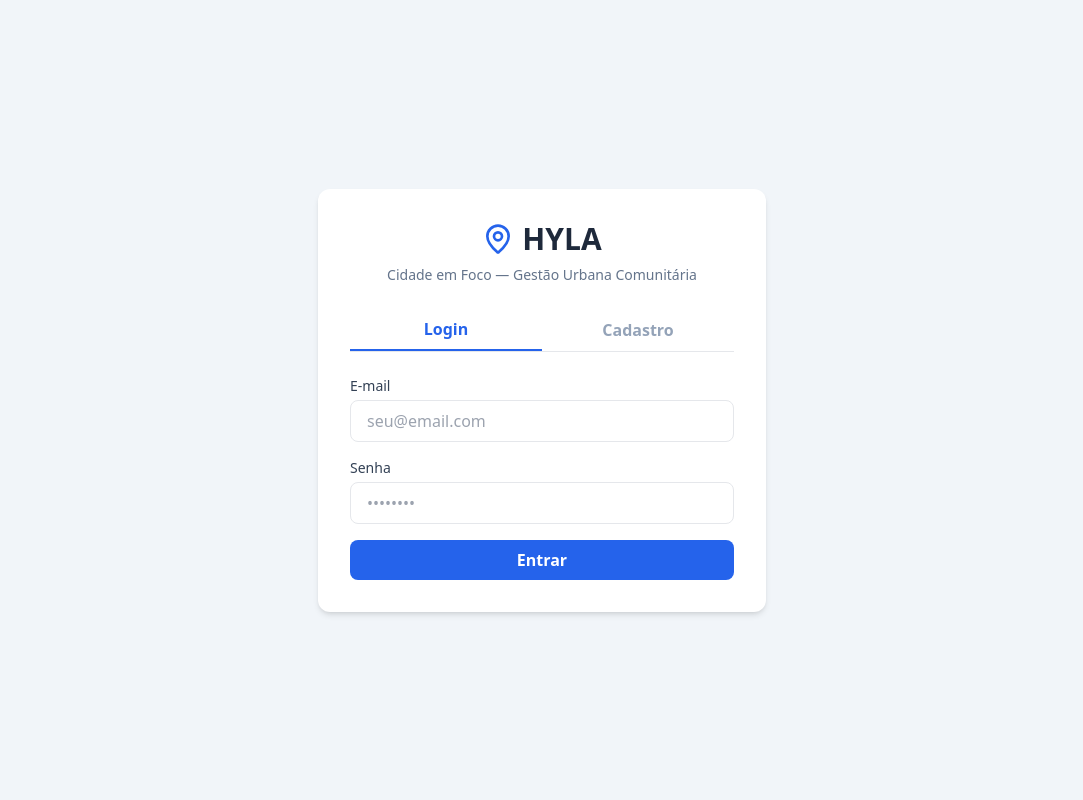
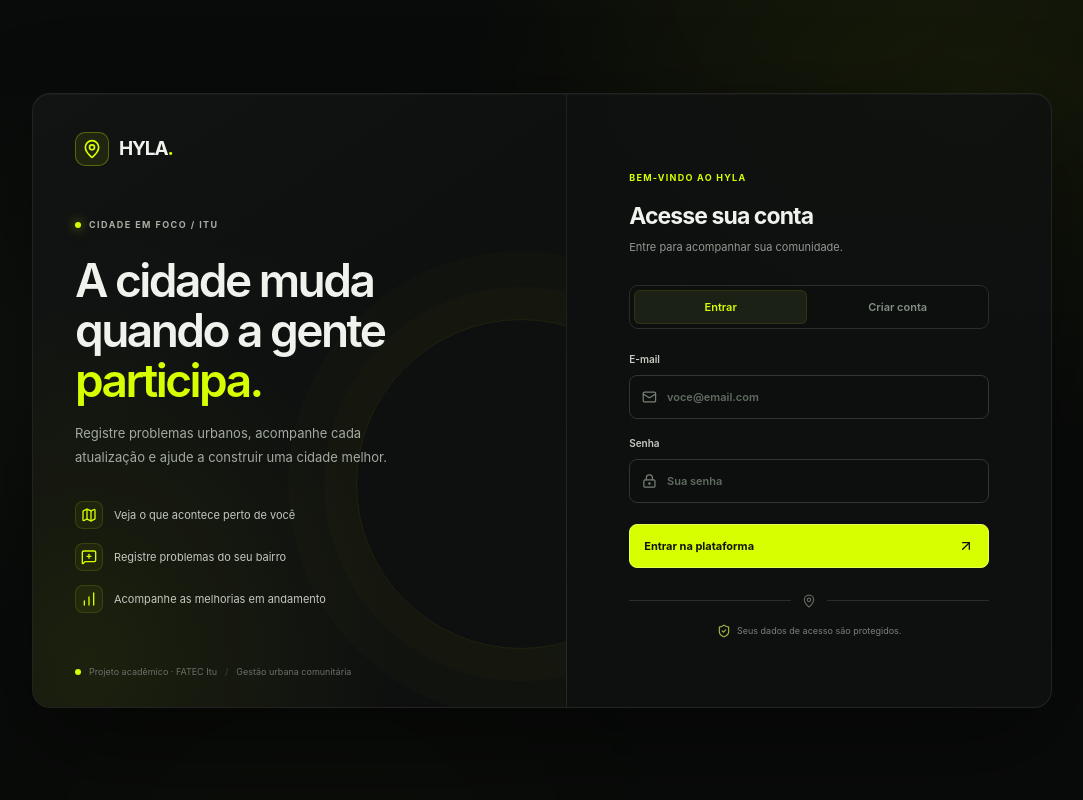
Before and after one commit to foxmount/HYLA, a plain HTML site: page index.html in a window 1280 px wide. Shown: the whole page, without its empty margins (98-1181 px from the left). Drawn offline with nearby package versions, Linux system fonts and the light colour scheme; some packages are replaced by stand-ins of ours; a script that the page names is missing.

Commit message:
Redesign HYLA sign-in screen
Co-authored-by: Copilot <223556219+Copilot@users.noreply.github.com>

```diff
--- /dev/null
+++ b/css/auth.css
@@ -0,0 +1,175 @@
+:root {
+  color-scheme: dark;
+  --auth-bg: #090b0a;
+  --auth-panel: #111412;
+  --auth-panel-raised: #171b18;
+  --auth-border: #282e29;
+  --auth-text: #f0f2ed;
+  --auth-muted: #929991;
+  --auth-neon: #d7ff00;
+  --auth-neon-soft: rgb(215 255 0 / 8%);
+}
+
+.auth-page {
+  position: relative;
+  display: grid;
+  min-height: 100vh;
+  min-height: 100dvh;
+  overflow: hidden;
+  place-items: center;
+  padding: clamp(18px, 4vw, 56px);
+  color: var(--auth-text);
+  background:
+    radial-gradient(ellipse at 18% 44%, rgb(33 42 21 / 24%), transparent 44%),
+    radial-gradient(ellipse at 85% 12%, rgb(215 255 0 / 5%), transparent 35%),
+    var(--auth-bg);
+  font-family: Inter, ui-sans-serif, system-ui, -apple-system, BlinkMacSystemFont, "Segoe UI", sans-serif;
+}
+
+.auth-grid {
+  position: fixed;
+  inset: 0;
+  background-image: linear-gradient(rgb(255 255 255 / 2.2%) 1px, transparent 1px), linear-gradient(90deg, rgb(255 255 255 / 2.2%) 1px, transparent 1px);
+  background-size: 56px 56px;
+  mask-image: radial-gradient(ellipse at 48% 48%, #000 0%, transparent 76%);
+  pointer-events: none;
+}
+
+.auth-glow {
+  position: fixed;
+  width: 360px;
+  height: 360px;
+  border-radius: 50%;
+  background: var(--auth-neon);
+  filter: blur(145px);
+  opacity: .055;
+  pointer-events: none;
+}
+
+.auth-glow-one { top: -240px; right: 12%; }
+.auth-glow-two { bottom: -270px; left: 18%; opacity: .04; }
+
+.auth-shell {
+  position: relative;
+  display: grid;
+  width: min(100%, 1020px);
+  min-height: 590px;
+  grid-template-columns: 1.05fr .95fr;
+  overflow: hidden;
+  border: 1px solid rgb(255 255 255 / 8%);
+  border-radius: 18px;
+  background: rgb(15 18 16 / 88%);
+  box-shadow: 0 32px 100px rgb(0 0 0 / 48%), 0 1px 0 rgb(255 255 255 / 3%) inset;
+  animation: auth-enter 650ms cubic-bezier(.2, .75, .25, 1) both;
+}
+
+.auth-story {
+  position: relative;
+  display: flex;
+  min-width: 0;
+  flex-direction: column;
+  justify-content: space-between;
+  overflow: hidden;
+  border-right: 1px solid rgb(255 255 255 / 6%);
+  padding: 38px 42px 28px;
+  background:
+    radial-gradient(ellipse at 10% 92%, rgb(215 255 0 / 7%), transparent 45%),
+    linear-gradient(145deg, rgb(255 255 255 / 1.5%), transparent 45%);
+}
+
+.auth-story::after {
+  position: absolute;
+  right: -120px;
+  bottom: 58px;
+  width: 330px;
+  height: 330px;
+  border: 1px solid rgb(215 255 0 / 8%);
+  border-radius: 50%;
+  box-shadow: 0 0 0 32px rgb(215 255 0 / 1.5%), 0 0 0 68px rgb(215 255 0 / 1%);
+  content: "";
+  pointer-events: none;
+}
+
+.brand-lockup { display: inline-flex; width: fit-content; align-items: center; gap: 10px; text-decoration: none; }
+.brand-mark { display: grid; width: 34px; height: 34px; place-items: center; border: 1px solid rgb(215 255 0 / 30%); border-radius: 10px; color: var(--auth-neon); background: var(--auth-neon-soft); }
+.brand-name { color: var(--auth-text); font-size: 19px; font-weight: 750; letter-spacing: -.06em; }
+.brand-period { color: var(--auth-neon); }
+
+.story-content { position: relative; z-index: 1; max-width: 410px; margin: auto 0; padding: 44px 0 52px; }
+.story-kicker { display: inline-flex; align-items: center; gap: 8px; color: #a7afa5; font-size: 9px; font-weight: 700; letter-spacing: .16em; }
+.story-kicker > span { width: 6px; height: 6px; border-radius: 50%; background: var(--auth-neon); box-shadow: 0 0 11px rgb(215 255 0 / 70%); }
+.story-content h1 { margin-top: 21px; color: var(--auth-text); font-size: clamp(32px, 4.1vw, 46px); font-weight: 620; letter-spacing: -.055em; line-height: 1.09; }
+.story-content h1 > span { color: var(--auth-neon); }
+.story-content > p { max-width: 350px; margin-top: 17px; color: #a2aaa1; font-size: 13px; line-height: 1.8; }
+.story-points { display: grid; gap: 14px; margin-top: 32px; }
+.story-points > div { display: flex; align-items: center; gap: 11px; color: #c3c9c1; font-size: 11px; }
+.point-icon { display: grid; width: 28px; height: 28px; flex: 0 0 28px; place-items: center; border: 1px solid rgb(215 255 0 / 13%); border-radius: 8px; color: var(--auth-neon); background: rgb(215 255 0 / 5%); }
+.story-footer { position: relative; z-index: 1; display: flex; flex-wrap: wrap; align-items: center; gap: 8px; color: #697169; font-size: 9px; }
+.footer-pulse { width: 6px; height: 6px; border-radius: 50%; background: var(--auth-neon); }
+.footer-divider { color: #3c443c; }
+
+.auth-form-side { display: grid; align-content: center; justify-items: center; padding: 44px clamp(24px, 5vw, 58px); }
+.auth-card { width: 100%; max-width: 360px; }
+.card-heading .card-eyebrow { color: var(--auth-neon); font-size: 9px; font-weight: 700; letter-spacing: .14em; }
+.card-heading h2 { margin-top: 12px; color: var(--auth-text); font-size: 23px; font-weight: 650; letter-spacing: -.04em; }
+.card-heading p { margin-top: 6px; color: var(--auth-muted); font-size: 11px; }
+
+.auth-tabs { display: grid; grid-template-columns: 1fr 1fr; gap: 4px; margin-top: 29px; border: 1px solid var(--auth-border); border-radius: 9px; padding: 4px; background: #0c0f0d; }
+.auth-tab { min-height: 34px; border: 0; border-radius: 6px; color: #858e85; background: transparent; font: inherit; font-size: 11px; font-weight: 600; cursor: pointer; transition: background 160ms ease, color 160ms ease, box-shadow 160ms ease; }
+.auth-tab:hover { color: var(--auth-text); }
+.auth-tab.is-active { color: var(--auth-neon); background: #1b2114; box-shadow: 0 0 0 1px rgb(215 255 0 / 9%) inset; }
+
+.auth-form { display: grid; gap: 17px; margin-top: 23px; }
+.auth-form.hidden { display: none; }
+.auth-field { display: grid; gap: 8px; color: #c4cbc2; font-size: 10px; font-weight: 600; }
+.input-wrap { display: flex; height: 44px; align-items: center; gap: 10px; border: 1px solid #303731; border-radius: 8px; padding: 0 12px; color: #768076; background: #0c0f0d; transition: border-color 160ms ease, box-shadow 160ms ease, background 160ms ease; }
+.input-wrap:focus-within { border-color: rgb(215 255 0 / 65%); background: #10130f; box-shadow: 0 0 0 3px rgb(215 255 0 / 8%), 0 0 22px rgb(215 255 0 / 4%); }
+.input-wrap input { width: 100%; height: 100%; border: 0; outline: 0; color: var(--auth-text); background: transparent; font: inherit; font-size: 11px; }
+.input-wrap input::placeholder { color: #626b62; }
+.input-wrap input:-webkit-autofill { -webkit-text-fill-color: var(--auth-text); box-shadow: 0 0 0 1000px #0c0f0d inset; }
+
+.auth-submit { display: flex; min-height: 44px; align-items: center; justify-content: space-between; gap: 10px; margin-top: 4px; border: 1px solid #e6ff55; border-radius: 8px; padding: 0 14px; color: #11140a; background: var(--auth-neon); font: inherit; font-size: 11px; font-weight: 750; cursor: pointer; transition: transform 160ms ease, box-shadow 160ms ease, background 160ms ease; }
+.auth-submit:hover { transform: translateY(-1px); background: #e4ff39; box-shadow: 0 7px 25px rgb(215 255 0 / 15%); }
+.auth-submit:focus-visible { outline: 2px solid var(--auth-text); outline-offset: 3px; }
+.auth-submit:disabled { transform: none; opacity: .65; cursor: wait; }
+
+.auth-divider { display: flex; align-items: center; gap: 11px; margin-top: 26px; color: #60695f; }
+.auth-divider span { height: 1px; flex: 1; background: var(--auth-border); }
+.privacy-note { display: flex; align-items: center; justify-content: center; gap: 6px; margin-top: 16px; color: #778077; font-size: 9px; }
+.privacy-note svg { color: #a2b843; }
+.mobile-footer { display: none; }
+
+.auth-page .swal2-popup { border: 1px solid var(--auth-border); color: var(--auth-text); background: var(--auth-panel); }
+.auth-page .swal2-title { color: var(--auth-text); }
+.auth-page .swal2-html-container { color: var(--auth-muted); }
+.auth-page .swal2-confirm { color: #11140a !important; }
+
+@keyframes auth-enter {
+  from { opacity: 0; transform: translateY(12px) scale(.99); }
+  to { opacity: 1; transform: translateY(0) scale(1); }
+}
+
+@media (max-width: 720px) {
+  .auth-page { overflow-y: auto; padding: 18px; }
+  .auth-shell { width: min(100%, 460px); min-height: auto; grid-template-columns: 1fr; }
+  .auth-story { min-height: auto; border-right: 0; border-bottom: 1px solid rgb(255 255 255 / 6%); padding: 22px 24px; }
+  .auth-story::after { right: -210px; bottom: -220px; width: 300px; height: 300px; }
+  .story-content { padding: 32px 0 26px; }
+  .story-content h1 { margin-top: 13px; font-size: clamp(28px, 8vw, 36px); }
+  .story-content > p { margin-top: 10px; font-size: 11px; }
+  .story-points { grid-template-columns: 1fr; gap: 9px; margin-top: 19px; }
+  .story-points > div { font-size: 10px; }
+  .story-footer { display: none; }
+  .auth-form-side { padding: 26px 24px 23px; }
+  .card-heading h2 { font-size: 21px; }
+  .auth-tabs { margin-top: 22px; }
+  .auth-form { margin-top: 18px; }
+  .mobile-footer { display: block; margin-top: 21px; color: #626b62; font-size: 9px; }
+}
+
+@media (prefers-reduced-motion: reduce) {
+  .auth-shell { animation: none; }
+  .auth-tab,
+  .input-wrap,
+  .auth-submit { transition: none; }
+}
--- a/index.html
+++ b/index.html
@@ -3,80 +3,94 @@
 <head>
   <meta charset="UTF-8">
   <meta name="viewport" content="width=device-width, initial-scale=1.0">
-  <title>HYLA - Entrar ou Cadastrar</title>
+  <meta name="theme-color" content="#090b0a">
+  <meta name="description" content="Entre no HYLA — Cidade em Foco e acompanhe as melhorias da sua cidade.">
+  <title>Entrar | HYLA — Cidade em Foco</title>
 
-  <!-- Tailwind CSS CDN -->
   <script src="https://cdn.tailwindcss.com"></script>
+  <script src="https://unpkg.com/lucide@latest"></script>
+  <script src="https://cdn.jsdelivr.net/npm/sweetalert2@11"></script>
+  <link rel="stylesheet" href="css/auth.css">
+</head>
+<body class="auth-page">
+  <div class="auth-grid" aria-hidden="true"></div>
+  <div class="auth-glow auth-glow-one" aria-hidden="true"></div>
+  <div class="auth-glow auth-glow-two" aria-hidden="true"></div>
 
-  <!-- Lucide Icons -->
-  <script src="https://unpkg.com/lucide@latest"></script>
+  <main class="auth-shell">
+    <section class="auth-story" aria-label="Sobre o HYLA">
+      <a class="brand-lockup" href="index.html" aria-label="HYLA Cidade em Foco">
+        <span class="brand-mark"><i data-lucide="map-pin" class="h-5 w-5"></i></span>
+        <span class="brand-name">HYLA<span class="brand-period">.</span></span>
+      </a>
 
-  <!-- SweetAlert2 -->
-  <script src="https://cdn.jsdelivr.net/npm/sweetalert2@11"></script>
+      <div class="story-content">
+        <div class="story-kicker"><span></span> CIDADE EM FOCO / ITU</div>
+        <h1>A cidade muda<br>quando a gente <span>participa.</span></h1>
+        <p>Registre problemas urbanos, acompanhe cada atualização e ajude a construir uma cidade melhor.</p>
 
-</head>
-<body class="bg-slate-100 min-h-screen flex items-center justify-center p-4">
+        <div class="story-points">
+          <div><span class="point-icon"><i data-lucide="map" class="h-4 w-4"></i></span><span>Veja o que acontece perto de você</span></div>
+          <div><span class="point-icon"><i data-lucide="message-square-plus" class="h-4 w-4"></i></span><span>Registre problemas do seu bairro</span></div>
+          <div><span class="point-icon"><i data-lucide="chart-no-axes-column-increasing" class="h-4 w-4"></i></span><span>Acompanhe as melhorias em andamento</span></div>
+        </div>
+      </div>
 
-  <div class="bg-white p-8 rounded-xl shadow-md w-full max-w-md">
-    <!-- Header/Logo -->
-    <div class="text-center mb-6">
-      <div class="flex justify-center items-center gap-2 mb-2">
-        <i data-lucide="map-pin" class="w-8 h-8 text-blue-600"></i>
-        <h1 class="text-3xl font-bold text-slate-800">HYLA</h1>
+      <div class="story-footer">
+        <span class="footer-pulse"></span>
+        <span>Projeto acadêmico · FATEC Itu</span>
+        <span class="footer-divider">/</span>
+        <span>Gestão urbana comunitária</span>
       </div>
-      <p class="text-slate-500 text-sm">Cidade em Foco — Gestão Urbana Comunitária</p>
-    </div>
+    </section>
 
-    <!-- Abas Alternar Login / Cadastro -->
-    <div class="flex border-b mb-6">
-      <button id="tab-login" class="flex-1 py-2 font-semibold text-blue-600 border-b-2 border-blue-600 focus:outline-none">
-        Login
-      </button>
-      <button id="tab-register" class="flex-1 py-2 font-semibold text-slate-400 hover:text-slate-600 focus:outline-none">
-        Cadastro
-      </button>
-    </div>
+    <section class="auth-form-side" aria-label="Acesso à plataforma">
+      <div class="auth-card">
+        <div class="card-heading">
+          <span class="card-eyebrow">BEM-VINDO AO HYLA</span>
+          <h2 id="auth-heading">Acesse sua conta</h2>
+          <p id="auth-description">Entre para acompanhar sua comunidade.</p>
+        </div>
 
-    <!-- Formulário de Login -->
-    <form id="form-login" class="space-y-4">
-      <div>
-        <label class="block text-sm font-medium text-slate-700 mb-1">E-mail</label>
-        <input type="email" id="login-email" required placeholder="seu@email.com" class="w-full px-4 py-2 border rounded-lg focus:ring-2 focus:ring-blue-500 focus:outline-none">
+        <div class="auth-tabs" role="tablist" aria-label="Acesso à conta">
+          <button id="tab-login" type="button" class="auth-tab is-active" role="tab" aria-selected="true" aria-controls="form-login">Entrar</button>
+          <button id="tab-register" type="button" class="auth-tab" role="tab" aria-selected="false" aria-controls="form-register">Criar conta</button>
+        </div>
+
+        <form id="form-login" class="auth-form" role="tabpanel" aria-labelledby="tab-login">
+          <label class="auth-field" for="login-email">
+            <span>E-mail</span>
+            <span class="input-wrap"><i data-lucide="mail" class="h-4 w-4"></i><input type="email" id="login-email" name="email" required autocomplete="email" placeholder="voce@email.com"></span>
+          </label>
+          <label class="auth-field" for="login-password">
+            <span>Senha</span>
+            <span class="input-wrap"><i data-lucide="lock-keyhole" class="h-4 w-4"></i><input type="password" id="login-password" name="password" required autocomplete="current-password" placeholder="Sua senha"></span>
+          </label>
+          <button type="submit" class="auth-submit"><span>Entrar na plataforma</span><i data-lucide="arrow-up-right" class="h-4 w-4"></i></button>
+        </form>
+
+        <form id="form-register" class="auth-form hidden" role="tabpanel" aria-labelledby="tab-register">
+          <label class="auth-field" for="register-email">
+            <span>E-mail</span>
+            <span class="input-wrap"><i data-lucide="mail" class="h-4 w-4"></i><input type="email" id="register-email" name="email" required autocomplete="email" placeholder="voce@email.com"></span>
+          </label>
+          <label class="auth-field" for="register-password">
+            <span>Crie uma senha</span>
+            <span class="input-wrap"><i data-lucide="lock-keyhole" class="h-4 w-4"></i><input type="password" id="register-password" name="password" required minlength="6" autocomplete="new-password" placeholder="Mínimo de 6 caracteres"></span>
+          </label>
+          <button type="submit" class="auth-submit"><span>Criar minha conta</span><i data-lucide="arrow-up-right" class="h-4 w-4"></i></button>
+        </form>
+
+        <div class="auth-divider"><span></span><i data-lucide="map-pin" class="h-3.5 w-3.5"></i><span></span></div>
+        <p class="privacy-note"><i data-lucide="shield-check" class="h-3.5 w-3.5"></i> Seus dados de acesso são protegidos.</p>
       </div>
-      <div>
-        <label class="block text-sm font-medium text-slate-700 mb-1">Senha</label>
-        <input type="password" id="login-password" required placeholder="••••••••" class="w-full px-4 py-2 border rounded-lg focus:ring-2 focus:ring-blue-500 focus:outline-none">
-      </div>
-      <button type="submit" class="w-full bg-blue-600 hover:bg-blue-700 text-white font-bold py-2 rounded-lg transition duration-200">
-        Entrar
-      </button>
-    </form>
+      <p class="mobile-footer">HYLA — Cidade em Foco · FATEC Itu</p>
+    </section>
+  </main>
 
-    <!-- Formulário de Cadastro (Inicia Escondido) -->
-    <form id="form-register" class="space-y-4 hidden">
-      <div>
-        <label class="block text-sm font-medium text-slate-700 mb-1">E-mail</label>
-        <input type="email" id="register-email" required placeholder="seu@email.com" class="w-full px-4 py-2 border rounded-lg focus:ring-2 focus:ring-blue-500 focus:outline-none">
-      </div>
-      <div>
-        <label class="block text-sm font-medium text-slate-700 mb-1">Senha</label>
-        <input type="password" id="register-password" required placeholder="••••••••" class="w-full px-4 py-2 border rounded-lg focus:ring-2 focus:ring-blue-500 focus:outline-none">
-      </div>
-      <button type="submit" class="w-full bg-emerald-600 hover:bg-emerald-700 text-white font-bold py-2 rounded-lg transition duration-200">
-        Criar Conta
-      </button>
-    </form>
-  </div>
-
-  <!-- CDN do Supabase JS -->
   <script src="https://cdn.jsdelivr.net/npm/@supabase/supabase-js@2"></script>
-  <!-- Scripts do Projeto -->
   <script src="js/supabase.js"></script>
   <script src="js/auth.js"></script>
-
-  <script>
-    // Inicializa os ícones do Lucide
-    lucide.createIcons();
-  </script>
+  <script>lucide.createIcons();</script>
 </body>
 </html>
```
Also changed, not shown: js/auth.js (+10 -10 lines).
